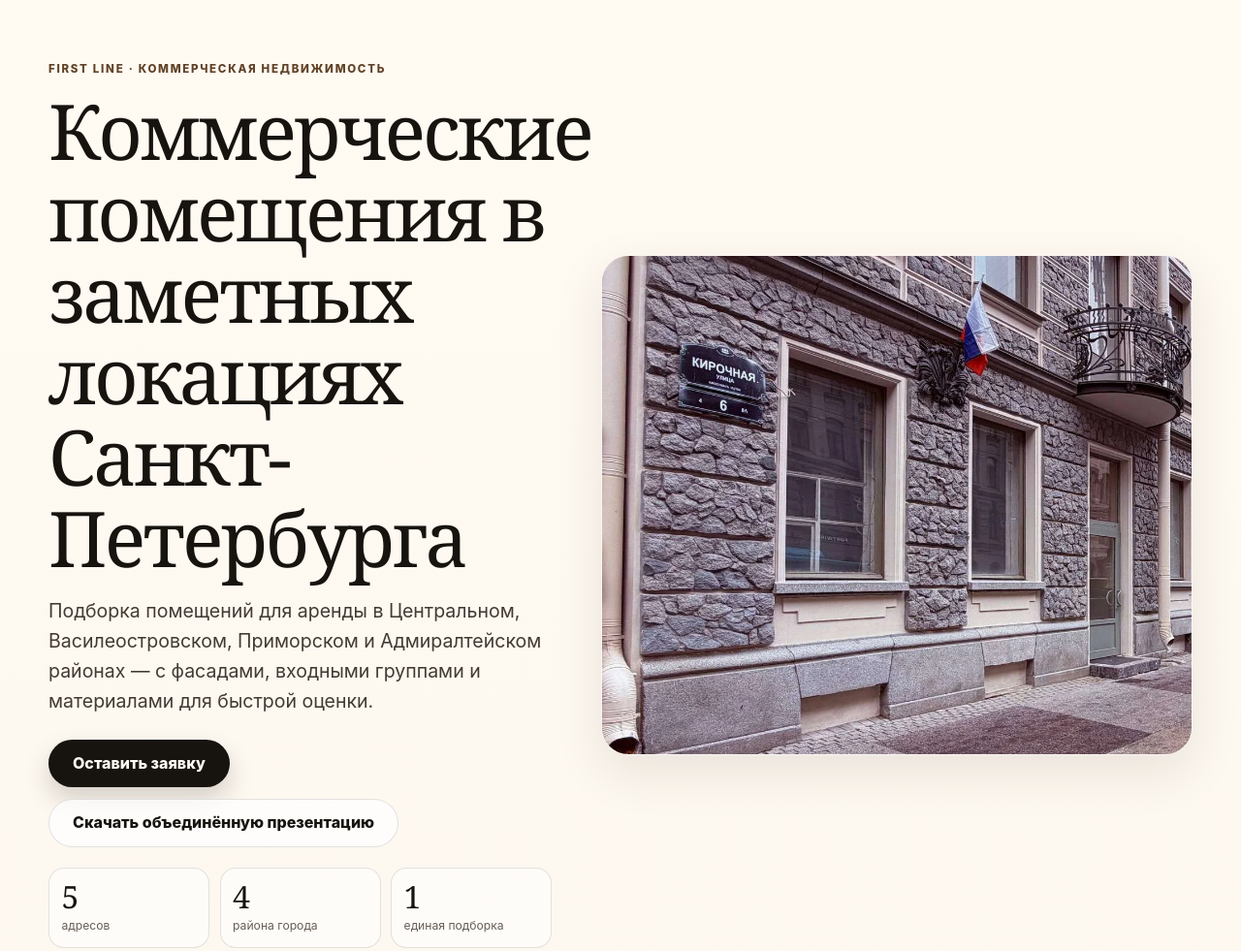
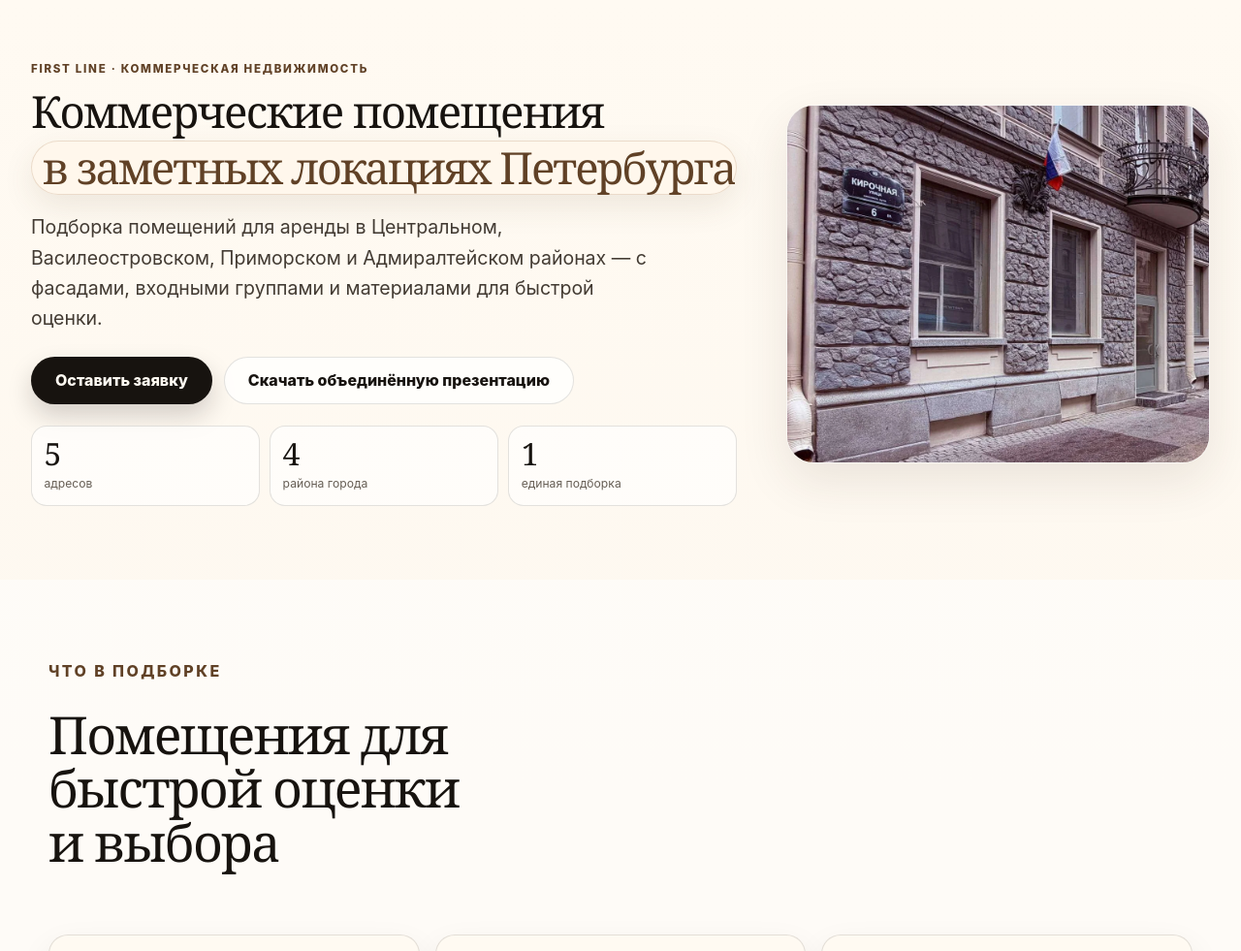
Before and after one commit to Mitronomik/mysiteA, an Astro site: page / in a window 1280 px wide. Shown: the top 981 px of the page at 97% size. Built offline with nearby package versions, Linux system fonts and the light colour scheme; Astro itself is replaced by a stand-in of ours.

Commit message:
Fix hero headline layout

```diff
--- a/src/components/Hero.astro
+++ b/src/components/Hero.astro
@@ -16,7 +16,10 @@ const { hero, cta } = Astro.props;
   <div class="container hero__grid">
     <div class="hero__content">
       <p class="eyebrow">{hero.eyebrow}</p>
-      <h1 id="hero-title">{hero.title}</h1>
+      <h1 id="hero-title" class="hero__title">
+        <span class="hero__title-line">{hero.titleLine1}</span>
+        <span class="hero__title-line hero__title-line--accent">{hero.titleLine2}</span>
+      </h1>
       <p class="hero__lead">{hero.lead}</p>
       <div class="hero__actions" aria-label="Основные действия">
         <a class="button button--primary" href="#lead-form">Оставить заявку</a>
--- a/src/content/landing.ts
+++ b/src/content/landing.ts
@@ -26,7 +26,9 @@ export type LandingSection = {
 export const landingContent = {
   hero: {
     eyebrow: "FIRST LINE · коммерческая недвижимость",
-    title: "Коммерческие помещения в заметных локациях Санкт-Петербурга",
+    title: "Коммерческие помещения в заметных локациях Петербурга",
+    titleLine1: "Коммерческие помещения",
+    titleLine2: "в заметных локациях Петербурга",
     lead: "Подборка помещений для аренды в Центральном, Василеостровском, Приморском и Адмиралтейском районах — с фасадами, входными группами и материалами для быстрой оценки.",
     sourcePdfs: [
       "Комендантский 55к1.pdf",
--- a/src/styles/global.css
+++ b/src/styles/global.css
@@ -89,7 +89,7 @@ h2,
 h3 {
   color: var(--color-ink);
   letter-spacing: -0.035em;
-  line-height: 1.06;
+  line-height: 1.04;
 }
 
 h1,
@@ -99,9 +99,9 @@ h2 {
 }
 
 h1 {
-  max-width: 13.5ch;
+  max-width: 18ch;
   margin-bottom: 1.15rem;
-  font-size: clamp(2.8rem, 6.2vw, 5.6rem);
+  font-size: clamp(2.8rem, 5vw, 5.4rem);
 }
 
 h2 {
@@ -214,6 +214,30 @@ input:focus-visible {
   display: grid;
   gap: 1.8rem;
   align-items: center;
+}
+
+.hero__title {
+  max-width: 100%;
+  margin-bottom: 1.15rem;
+  font-size: clamp(2.65rem, 8.4vw, 4.25rem);
+  line-height: 1.01;
+}
+
+.hero__title-line {
+  display: block;
+}
+
+.hero__title-line--accent {
+  width: fit-content;
+  max-width: 100%;
+  margin-top: 0.18em;
+  border: 1px solid rgba(155, 106, 60, 0.20);
+  border-radius: 999px;
+  padding: 0.08em 0.24em 0.12em;
+  background: rgba(255, 247, 235, 0.78);
+  box-shadow: 0 12px 32px rgba(92, 64, 35, 0.10);
+  color: var(--color-accent-dark);
+  letter-spacing: -0.045em;
 }
 
 .hero__lead {
@@ -665,8 +689,12 @@ input:focus-visible {
   }
 
   .hero__grid {
-    grid-template-columns: minmax(0, 0.92fr) minmax(24rem, 1.08fr);
+    grid-template-columns: minmax(0, 0.98fr) minmax(24rem, 1.02fr);
     gap: clamp(1.8rem, 4vw, 3.2rem);
+  }
+
+  .hero__title {
+    font-size: clamp(2.5rem, 4vw, 3.6rem);
   }
 
   .hero__actions .button:first-child {
@@ -733,8 +761,21 @@ input:focus-visible {
     width: min(100% - 4rem, var(--container));
   }
 
-  h1 {
-    max-width: 14ch;
+  .hero .container {
+    width: min(100% - 4rem, 1280px);
+  }
+
+  .hero__grid {
+    grid-template-columns: minmax(0, 1.25fr) minmax(22rem, 0.75fr);
+  }
+
+  .hero__title {
+    font-size: clamp(2.85rem, 3.2vw, 4.1rem);
+    line-height: 0.99;
+  }
+
+  .hero__title-line {
+    white-space: nowrap;
   }
 
   .hero__media {
```
